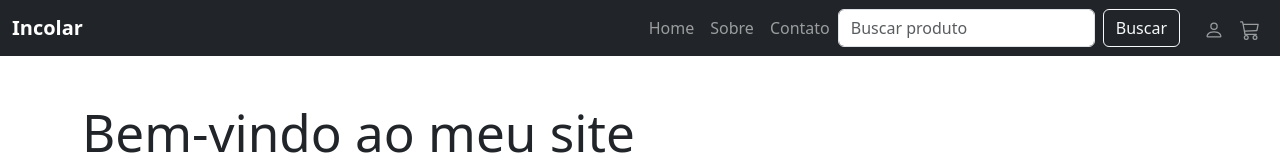
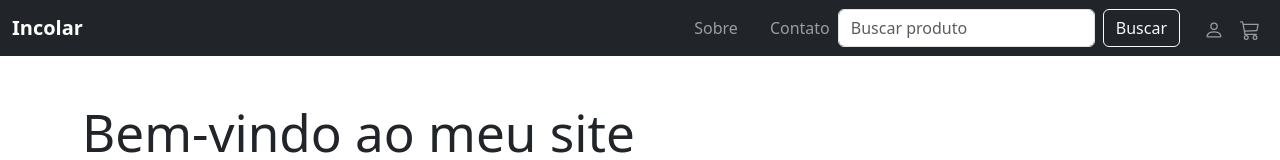
Before and after one commit to dcs30000/landingPage-reactjsBootstrap, a React (Vite) app: page / in a window 1280 px wide. Shown: the top 160 px of the page. Built offline with nearby package versions, Linux system fonts and the light colour scheme.

Commit message:
retirei a pagina Home do menu do site

```diff
--- a/src/components/header/header.jsx
+++ b/src/components/header/header.jsx
@@ -16,8 +16,8 @@ function Header() {
 
         {/* Menu */}
         <Navbar.Collapse id="menu-principal">
-          <Nav className="ms-auto align-items-center">
-            <Nav.Link as={Link} to="/">Home</Nav.Link>
+          <Nav className="ms-auto align-items-center gap-3">
+            {/*<Nav.Link as={Link} to="/">Home</Nav.Link>*/}
             <Nav.Link as={Link} to="/sobre">Sobre</Nav.Link>
             <Nav.Link as={Link} to="/contato">Contato</Nav.Link>
           </Nav>
```
